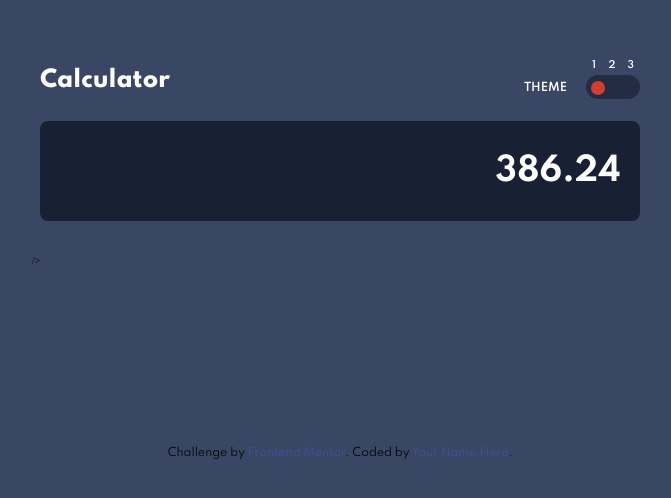
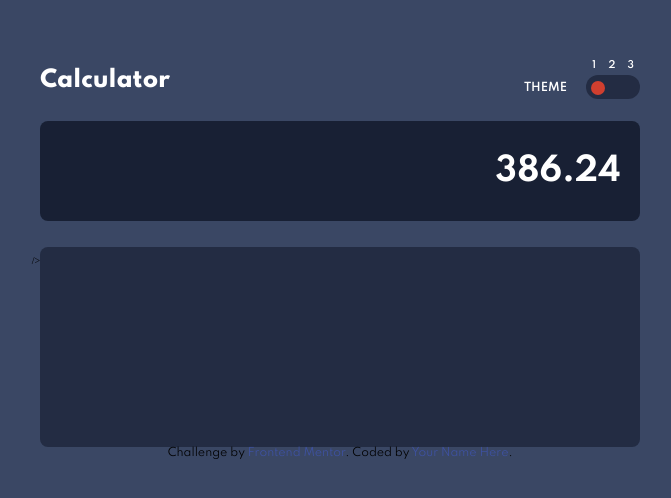
Before and after one commit to diegocrivelaro/CalculatorApp_FrontEndMentor, a plain HTML site: page index.html in a window 1280 px wide. Shown: the part 140-638 px from the top of the page, without its empty margins (304-975 px from the left). Drawn offline with Linux system fonts and the light colour scheme.

Commit message:
Add kaypad CSS class to theme1

```diff
--- a/styles/theme01.css
+++ b/styles/theme01.css
@@ -38,4 +38,8 @@
 .theme1 .theme1_result {
   color: var(--white);
 }
+
+.theme1 .theme1_key_bg {
+  background-color: var(--THEME1_color_keypad_bg);
+}
 /*-------------------------------*/
```
